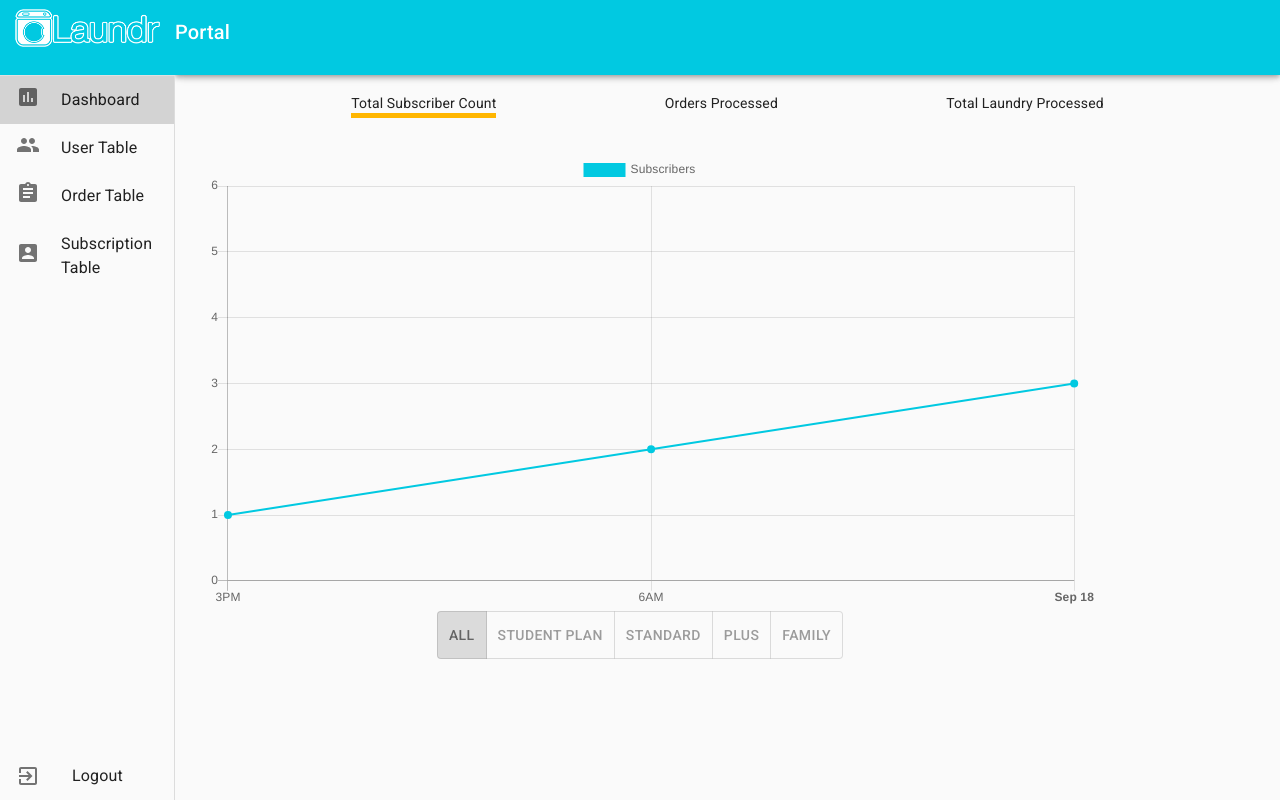
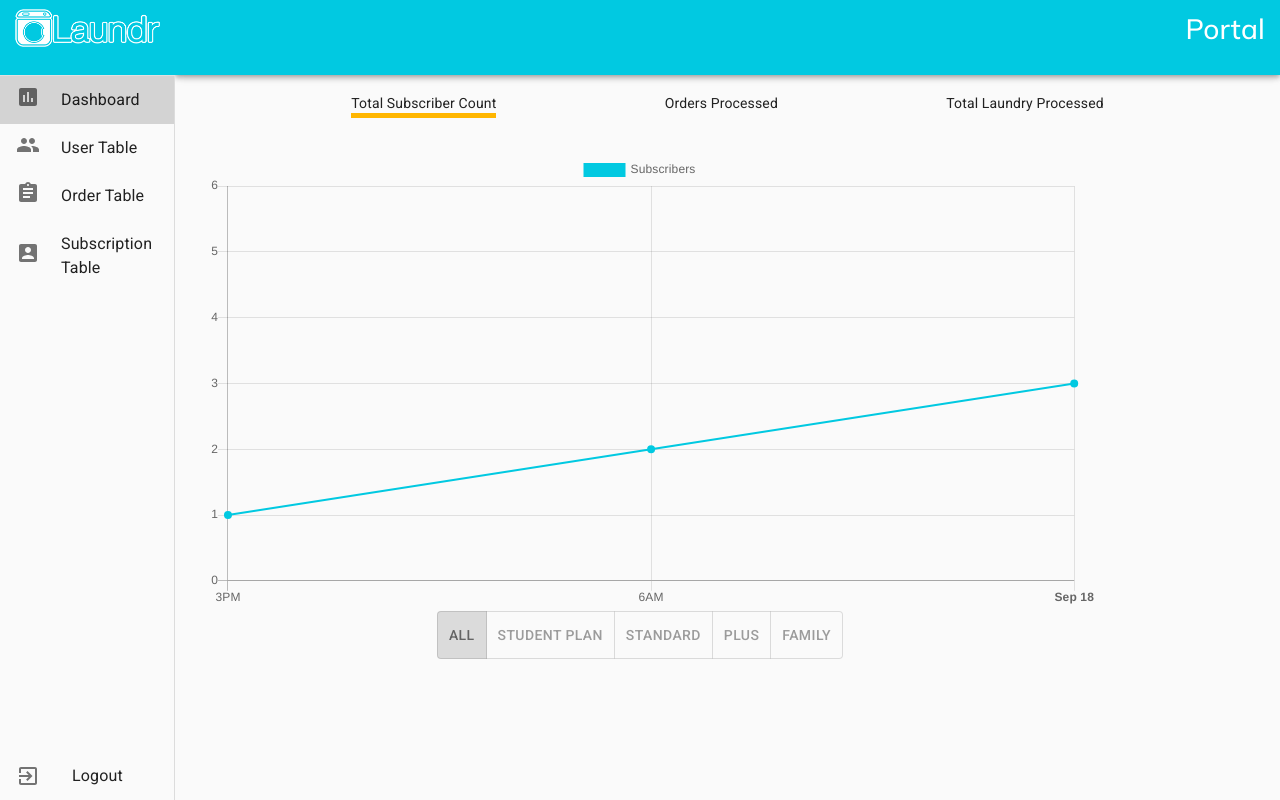
Before and after one commit to ray7yu/laundr-portal, a React (Create React App) app: page / in a window 1280 px wide. Built offline with nearby package versions, Linux system fonts and the light colour scheme.

Commit message:
Float title to right

```diff
--- a/src/components/MiniDrawer.js
+++ b/src/components/MiniDrawer.js
@@ -79,6 +79,17 @@ const useStyles = makeStyles((theme) => ({
     position: 'absolute',
     bottom: 0,
     backgroundColor: theme.palette.background.default,
+  },
+  admin: {
+    fontSize: '2em',
+    marginBottom: '5px',
+    marginEnd: '15px',
+    fontFamily: 'Mulish',
+    fontWeight: '500',
+  },
+  title: {
+    display: 'flex',
+    flexDirection: 'row-reverse',
   }
 }));
 
@@ -126,10 +137,13 @@ export default function MiniDrawer() {
     <div className={classes.root}>
       <CssBaseline />
       <AppBar position="fixed" className={classes.appBar}>
-        <Toolbar disableGutters={true}>
-          <Typography variant="h6" noWrap>
+        <Toolbar disableGutters={true} className={classes.title}>
+          {/* <Typography variant="h6" noWrap>
             Portal
-          </Typography>
+          </Typography> */}
+          <div className={classes.admin}>
+            Portal
+          </div>
         </Toolbar>
       </AppBar>
       <Drawer
```
